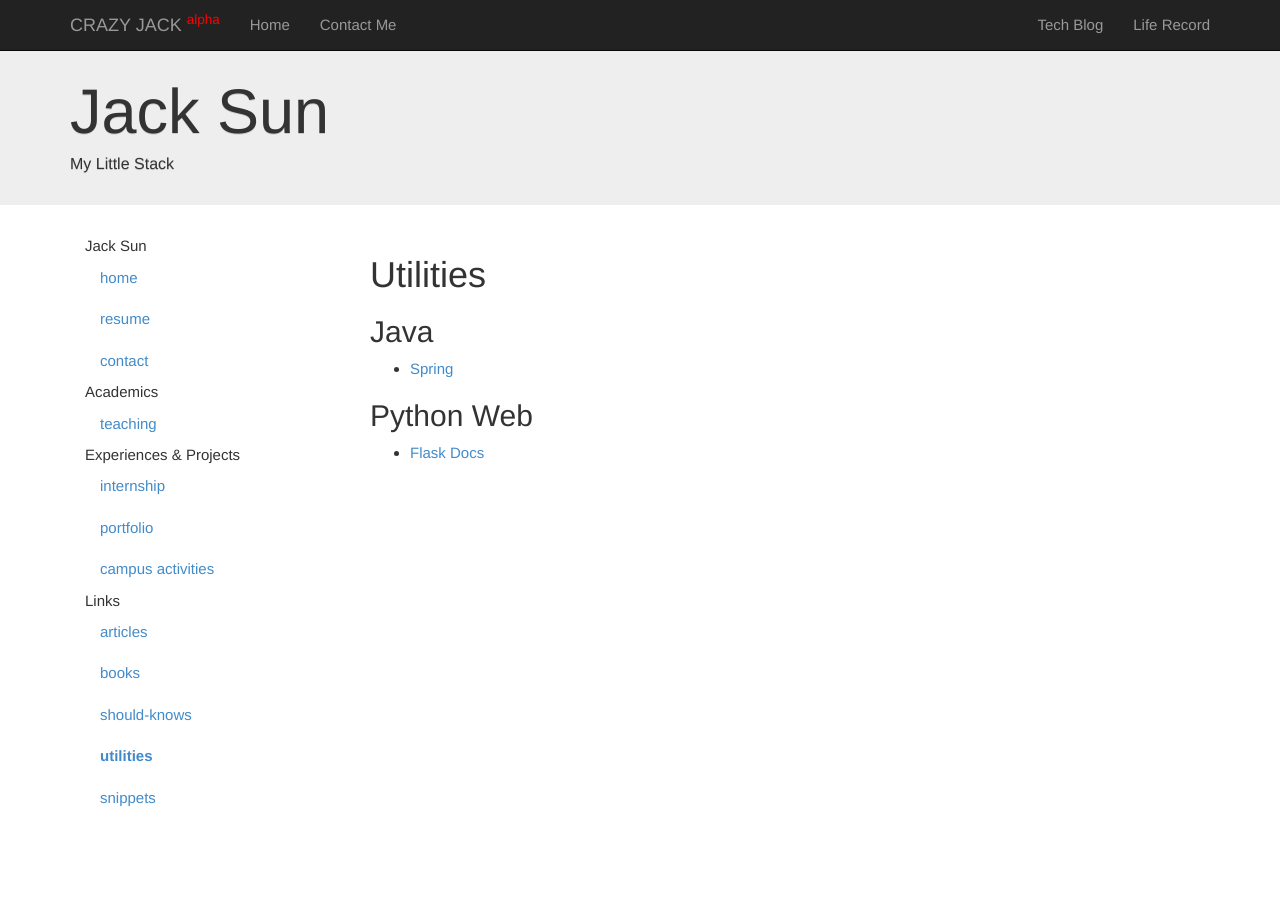
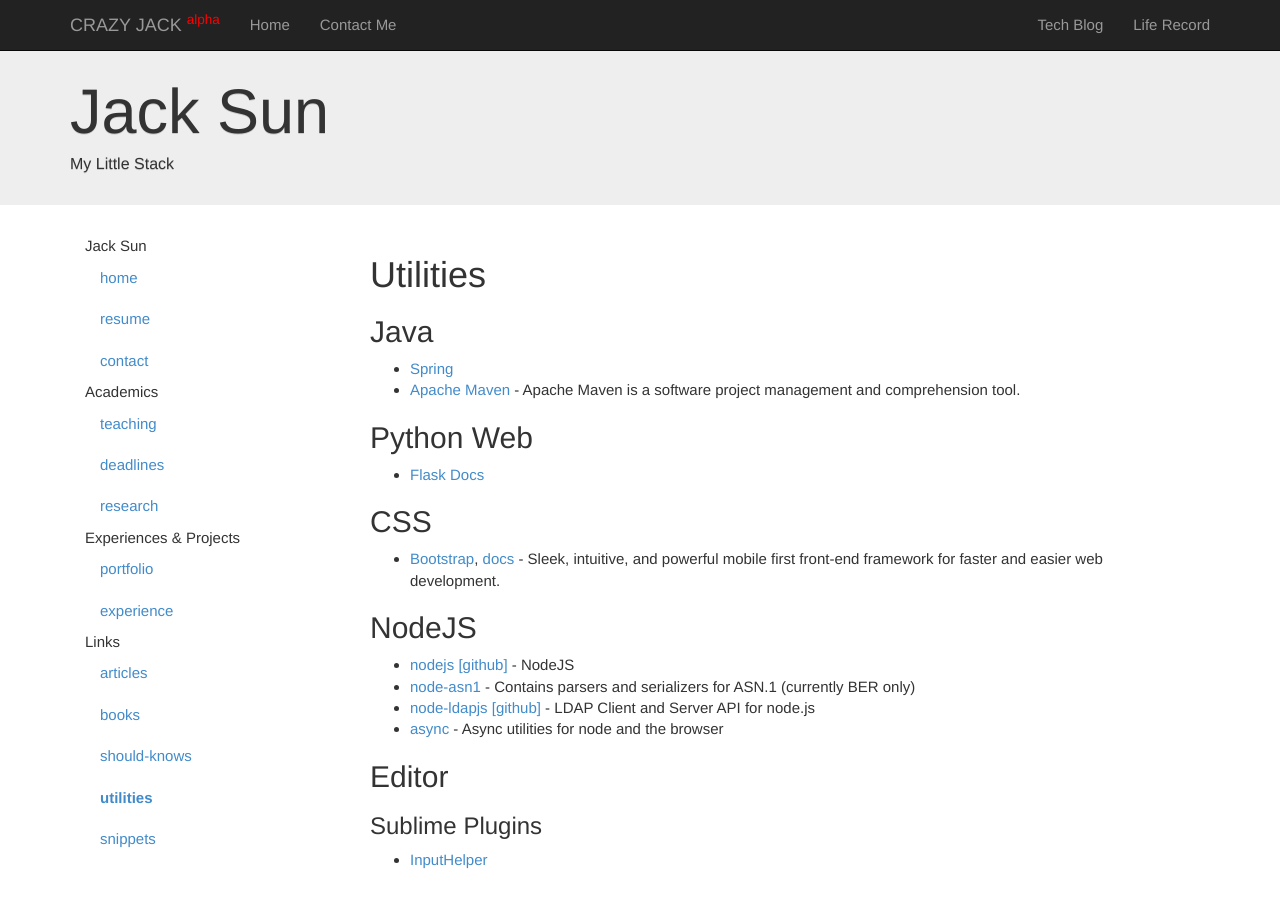
Before and after one commit to LearnGroup/jack-wei-sun-homepage, a Jekyll site: the page built from utilities.md, in a window 1280 px wide. Built offline with Jekyll 4.4.1, drawn with Linux system fonts in a browser that asks for light colours; Markdown is read by kramdown in place of the engine named in the settings.

```diff
--- a/_config.yml
+++ b/_config.yml
@@ -36,14 +36,16 @@ JK:
       menus:
         - menu: teaching
           url: teaching.html
+        - menu: deadlines
+          url: deadlines.html
+        - menu: research
+          url: research.html
     - title: Experiences & Projects
       menus:
-        - menu: internship
-          url: internship.html
         - menu: portfolio
           url: portfolio.html
-        - menu: campus activities
-          url: campus.html
+        - menu: experience
+          url: experience.html
     - title: Links
       menus:
         - menu: articles
--- a/about.html
+++ /dev/null
@@ -1,4 +0,0 @@
----
-layout: page
-title: "关于JACK"
----
--- a/utilities.md
+++ b/utilities.md
@@ -10,6 +10,22 @@ Utilities
 
 ## Java ##
 * [Spring](http://spring.io/)
+* [Apache Maven](http://maven.apache.org/) - Apache Maven is a software project management and comprehension tool.
 
 ## Python Web ##
 * [Flask Docs](http://flask.pocoo.org/docs/)
+
+## CSS ##
+* [Bootstrap](http://www.bootcss.com/), [docs](http://v3.bootcss.com/) - Sleek, intuitive, and powerful mobile first front-end framework for faster and easier web development.
+
+
+## NodeJS ##
+* [nodejs](http://nodejs.org/) [[github]](https://github.com/joyent/node) - NodeJS
+* [node-asn1](https://github.com/mcavage/node-asn1) - Contains parsers and serializers for ASN.1 (currently BER only)
+* [node-ldapjs](http://ldapjs.org/) [[github]](https://github.com/mcavage/node-ldapjs) - LDAP Client and Server API for node.js
+* [async](https://github.com/caolan/async) - Async utilities for node and the browser
+
+## Editor ##
+
+### Sublime Plugins ###
+* [InputHelper](https://github.com/xgenvn/InputHelper)
```
Also changed, not shown: deadlines.md (added, +12 -0 lines), experience.md (added, +32 -0 lines), internship.md (+10 -1 lines), research.md (added, +35 -0 lines), campus.md (line endings or trailing spaces).
